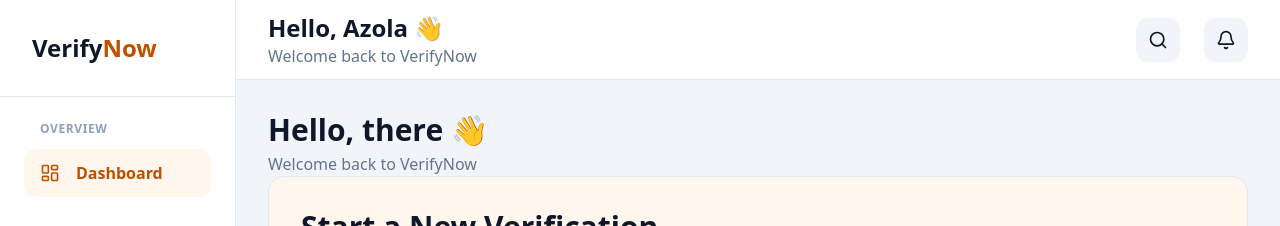
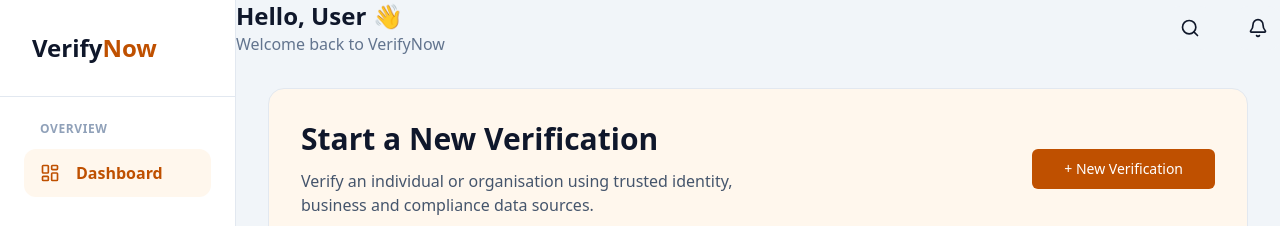
Before and after one commit to Azola-GMNT/Verifynow, a Next.js app: page /dashboard in a window 1280 px wide. Shown: the top 226 px of the page. Built offline with nearby package versions, Linux system fonts and the light colour scheme; no server answers.

Commit message:
Topbar amends

```diff
--- a/src/app/(app)/dashboard/page.tsx
+++ b/src/app/(app)/dashboard/page.tsx
@@ -1,7 +1,7 @@
 import DashboardLayout from "@/components/dashboard/layout/DashboardLayout";
 import VerificationSummary from "@/components/dashboard/VerificationSummary";
 import DashboardClient from "@/components/dashboard/DashboardClient";
-import DashboardGreeting from "@/components/dashboard/DashboardGreeting";
+
 import ProviderStatusTicker from "@/components/dashboard/ProviderStatusTicker";
 
 import Link from "next/link";
@@ -10,8 +10,6 @@
 export default function DashboardPage() {
   return (
     <DashboardLayout>
-
-      <DashboardGreeting />
 
           <div className="mx-auto max-w-[980px]">
 
--- a/src/components/dashboard/layout/Topbar.tsx
+++ b/src/components/dashboard/layout/Topbar.tsx
@@ -1,24 +1,26 @@
 "use client";
 
 import { Bell, Search } from "lucide-react";
+import { useCurrentUser } from "@/hooks/useCurrentUser";
 
 export default function Topbar() {
+  const { user, loading } = useCurrentUser();
+
+  const firstName = user?.firstName?.trim();
+
   return (
-    <header className="flex h-20 items-center justify-between border-b border-slate-200 bg-white px-8">
+    <header className="flex items-center justify-between">
       <div>
-
-        <h2 className="text-2xl font-bold">
-          Hello, Azola 👋
+        <h2 className="text-2xl font-bold text-slate-900">
+          {loading ? "Hello 👋" : `Hello, ${firstName || "User"} 👋`}
         </h2>
 
         <p className="text-slate-500">
           Welcome back to VerifyNow
         </p>
-
       </div>
 
       <div className="flex items-center gap-6">
-
         <button className="rounded-xl bg-slate-100 p-3">
           <Search className="h-5 w-5" />
         </button>
@@ -26,9 +28,7 @@
         <button className="rounded-xl bg-slate-100 p-3">
           <Bell className="h-5 w-5" />
         </button>
-
       </div>
-
     </header>
   );
 }
```
